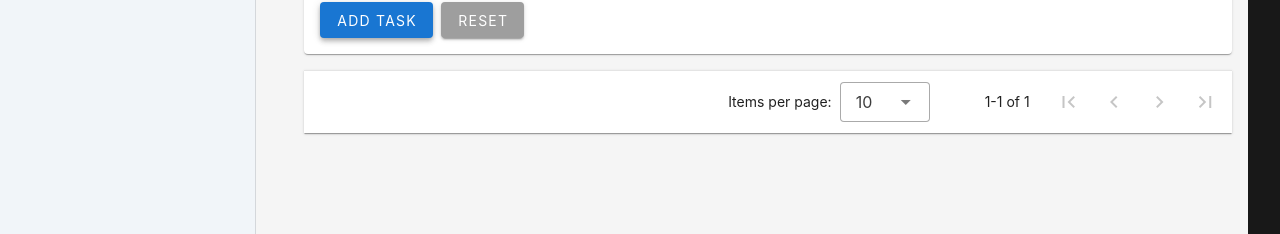
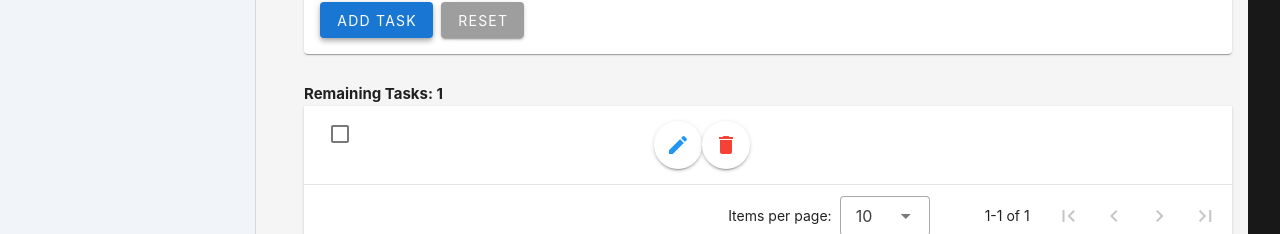
Before and after one commit to Vedant1202/grant-management-system, a Vue app: page /tasklist in a window 1280 px wide. Both pictures are taken after a click on the button "ADD TASK". Shown: the part 328-562 px from the top of the page. Built offline with nearby package versions, Linux system fonts and the light colour scheme.

Commit message:
Updates to tasklist

```diff
--- a/src/components/Tasklist.vue
+++ b/src/components/Tasklist.vue
@@ -84,7 +84,12 @@
           </v-col>
         </v-row> -->
         <v-row>
-          <v-col v-for="header in headers" :key="header.value" cols="12" sm="4">
+          <v-col
+            v-for="header in headers.filter((h) => h.value !== 'completed')"
+            :key="header.value"
+            cols="12"
+            sm="4"
+          >
             <v-text-field
               :label="header.title"
               v-model="currentTask[header.value]"
@@ -104,22 +109,51 @@
     </v-card>
 
     <!-- Tasklist Table -->
+    <v-row class="mt-4">
+      <v-col class="text-left">
+        <strong>Remaining Tasks: {{ remainingTasks }}</strong>
+      </v-col>
+    </v-row>
+
+    <!-- Table -->
     <v-data-table
       :headers="headers"
       :items="tasklist"
-      item-value="formFile"
+      :item-value="(item) => item.id"
       dense
       class="elevation-1"
     >
-      <template #item.actions="{ item }">
+      <template #item="{ item }">
+        <tr>
+          <!-- Checkbox Column -->
+          <td>
+            <v-checkbox
+              :model-value="isTaskCompleted(item)"
+              @update:model-value="toggleTaskCompletion(item)"
+              dense
+            ></v-checkbox>
+          </td>
+
+          <!-- Task Data with Strikethrough -->
+          <td v-for="header in headers.slice(1, -1)" :key="header.value">
+            <span :class="{ 'task-completed': isTaskCompleted(item) }">
+              {{ item[header.value] }}
+            </span>
+          </td>
+
+          <!-- Actions Column -->
+          <td>
             <!-- Edit Button -->
             <v-btn icon @click="editTask(item)">
               <v-icon color="blue">mdi-pencil</v-icon>
             </v-btn>
+
             <!-- Delete Button -->
             <v-btn icon @click="removeTask(tasklist.indexOf(item))">
               <v-icon color="red">mdi-delete</v-icon>
             </v-btn>
+          </td>
+        </tr>
       </template>
     </v-data-table>
   </v-container>
@@ -169,6 +203,8 @@ export default {
         finalFileLocation: '',
       },
 
+      // completedTasks: new Set(),
+
       isEditing: false, // Track if editing a task
       editingIndex: null, // Track index of task being edited
 
@@ -192,6 +228,12 @@ export default {
     },
     tasklistStore() {
       return useTasklistStore() // Access the Pinia store
+    },
+    completedTasks() {
+      return this.tasklistStore.getCompletedTasks(this.grantId)
+    },
+    remainingTasks() {
+      return this.tasklist.length - this.completedTasks.size
     },
   },
   watch: {
@@ -268,21 +310,25 @@ export default {
           return
       }
 
-      // Dynamically update the headers based on the selected tasklist
+      // Dynamically update headers
       if (selectedTasklist.length > 0) {
         this.headers = Object.keys(selectedTasklist[0]).map((key) => ({
-          title: key.replace(/([A-Z])/g, ' $1').trim(), // Format key into a readable title
+          title: key.replace(/([A-Z])/g, ' $1').trim(),
           value: key,
         }))
       }
 
-      this.headers.push({
-        title: 'Actions',
-        value: 'actions',
-        sortable: false,
-      })
+      // Add unique ID to each task
+      selectedTasklist = selectedTasklist.map((task) => ({
+        ...task,
+        id: Date.now() + Math.floor(Math.random() * 1000), // Unique numeric ID
+      }))
 
-      // Add each task from the selected template to the store
+      // Ensure checkbox and actions columns are always present
+      this.headers.unshift({ title: '✔', value: 'completed', sortable: false })
+      this.headers.push({ title: 'Actions', value: 'actions', sortable: false })
+
+      // Add each task with an ID to the store
       selectedTasklist.forEach((task) => {
         this.tasklistStore.addTask(this.grantId, task)
       })
@@ -293,13 +339,47 @@ export default {
       const savedTasks = JSON.parse(localStorage.getItem(this.grantId)) || []
       this.tasklist = savedTasks
     },
+
     // Save tasks for the specific grant
     saveTasks() {
       localStorage.setItem(this.grantId, JSON.stringify(this.tasklist))
     },
+
+    saveCompletedTasks() {
+      localStorage.setItem(
+        `completedTasks-${this.grantId}`,
+        JSON.stringify([...this.completedTasks]),
+      )
+    },
+
+    loadCompletedTasks() {
+      const savedTasks = JSON.parse(localStorage.getItem(`completedTasks-${this.grantId}`)) || []
+      this.completedTasks = new Set(savedTasks)
+    },
+
+    getTaskKey(task) {
+      return `${task.formFile}_${task.section}` // Ensure unique keys
+    },
+
+    toggleTaskCompletion(task) {
+      this.tasklistStore.toggleTaskCompletion(this.grantId, task.id)
+    },
+
+    isTaskCompleted(task) {
+      return this.completedTasks.has(task.id)
+    },
   },
   mounted() {
     this.loadTasklist() // Load the tasklist on component mount
+    this.loadCompletedTasks() // Load completed tasks from localStorage
   },
 }
 </script>
+
+<style scoped>
+.task-completed {
+  text-decoration: line-through;
+  color: grey;
+  opacity: 0.6;
+}
+</style>
--- a/src/stores/tasklist.js
+++ b/src/stores/tasklist.js
@@ -2,41 +2,54 @@ import { defineStore } from 'pinia'
 
 export const useTasklistStore = defineStore('tasklist', {
   state: () => ({
-    tasklists: {}, // Object to store tasklists keyed by grantId
+    tasklists: {}, // Stores tasklists keyed by grantId
+    completedTasks: {}, // Stores completed task IDs keyed by grantId
   }),
   getters: {
     getTasklist: (state) => (grantId) => {
-      return state.tasklists[grantId] || [] // Return the tasklist for a specific grantId or an empty array
+      return state.tasklists[grantId] || [] // Return tasklist or empty array
+    },
+    getCompletedTasks: (state) => (grantId) => {
+      return new Set(state.completedTasks[grantId] || []) // Return completed task set
     },
   },
   actions: {
     loadTasklist(grantId) {
-      const savedTasklists = JSON.parse(localStorage.getItem('tasklists')) || {}
-      this.tasklists = savedTasklists // Load all tasklists from localStorage
       return this.getTasklist(grantId)
     },
     saveTasklist(grantId, tasklist) {
-      this.tasklists[grantId] = tasklist // Update the tasklist for the specific grantId
-      localStorage.setItem('tasklists', JSON.stringify(this.tasklists)) // Save tasklists to localStorage
+      this.tasklists[grantId] = tasklist
     },
     addTask(grantId, task) {
       const tasklist = this.getTasklist(grantId)
-      tasklist.push(task) // Add the new task
-      this.saveTasklist(grantId, tasklist) // Save the updated tasklist
+      tasklist.push(task)
+      this.saveTasklist(grantId, tasklist)
     },
     updateTask(grantId, index, updatedTask) {
       const tasklist = this.getTasklist(grantId)
-      tasklist.splice(index, 1, updatedTask) // Update the specific task
-      this.saveTasklist(grantId, tasklist) // Save the updated tasklist
+      tasklist.splice(index, 1, updatedTask)
+      this.saveTasklist(grantId, tasklist)
     },
     removeTask(grantId, index) {
       const tasklist = this.getTasklist(grantId)
-      tasklist.splice(index, 1) // Remove the task
-      this.saveTasklist(grantId, tasklist) // Save the updated tasklist
+      tasklist.splice(index, 1)
+      this.saveTasklist(grantId, tasklist)
     },
     clearTasklist(grantId) {
-      this.tasklists[grantId] = [] // Reset the tasklist for the specified grantId
-      localStorage.setItem('tasklists', JSON.stringify(this.tasklists)) // Save the updated tasklists to localStorage
+      this.tasklists[grantId] = []
+    },
+
+    // ✅ Manage Completed Task State in Store
+    toggleTaskCompletion(grantId, taskId) {
+      if (!this.completedTasks[grantId]) {
+        this.completedTasks[grantId] = []
+      }
+
+      if (this.completedTasks[grantId].includes(taskId)) {
+        this.completedTasks[grantId] = this.completedTasks[grantId].filter((id) => id !== taskId)
+      } else {
+        this.completedTasks[grantId].push(taskId)
+      }
     },
   },
 })
```
Lines whose indentation alone changed are shown as unchanged.
